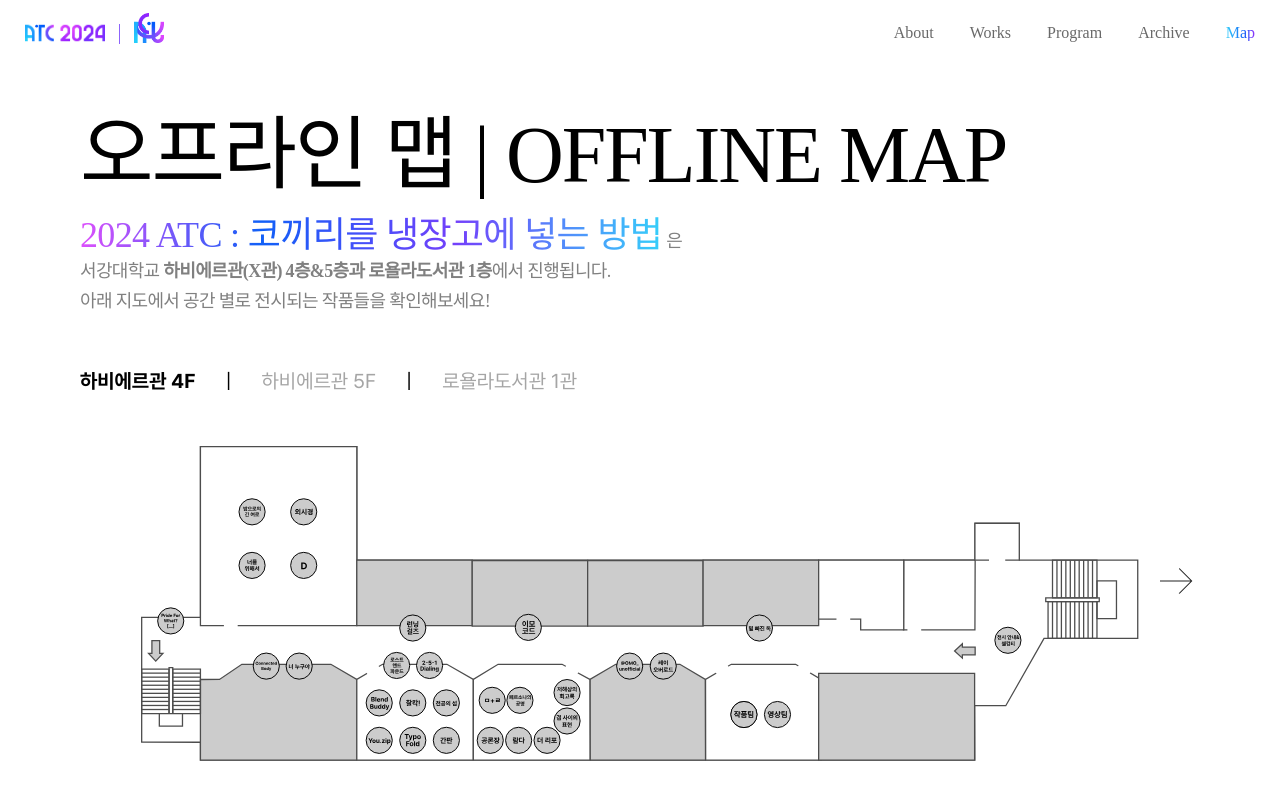
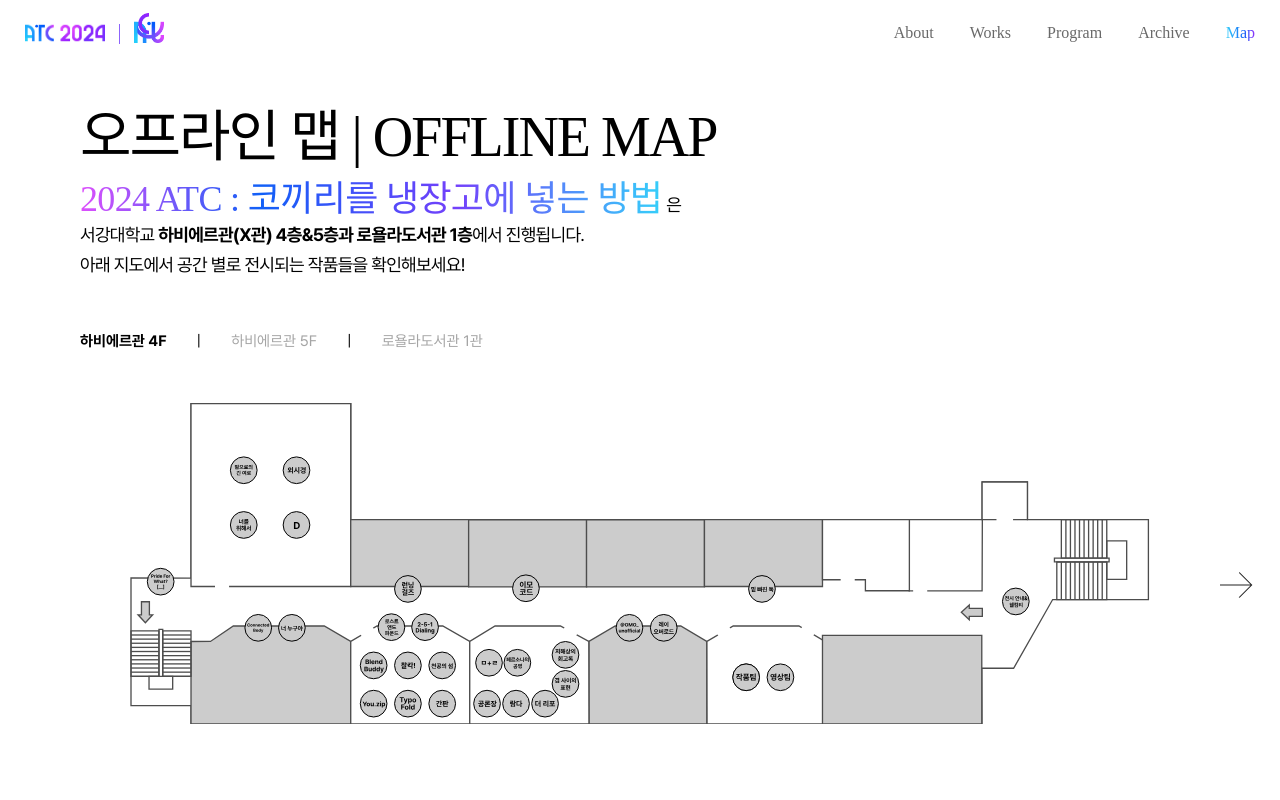
Before and after one commit to rmdnps10/ATC2024, a Next.js app: page /map in a window 1280 px wide. Built offline with nearby package versions, Linux system fonts and the light colour scheme.

Commit message:
Fix: 미디어 쿼리 #5

```diff
--- a/src/app/(main)/map/page.js
+++ b/src/app/(main)/map/page.js
@@ -7,7 +7,6 @@ import { fourthData, FourthFloorSVG } from '@/components/map/FourthFloor'
 import { fifthData, FifthFloorSVG } from '@/components/map/FifthFloor'
 import { loyolaData, LoyolaSVG } from '@/components/map/Loyola'
 import { useRouter } from 'next/navigation'
-import Loading from '../loading'
 //
 //
 //
@@ -195,21 +194,22 @@ export default function Home() {
             ref={el => (mapRefs.current[0] = el)}
             className={styles.firstSpan}>
             <FourthFloorSVG />
-            {/* <p>{tabList[0]}</p> */}
+            <p>{tabList[0]}</p>
           </span>
           <span
             ref={el => (mapRefs.current[1] = el)}
             className={styles.secondSpan}>
             <FifthFloorSVG />
-            {/* <p>{tabList[1]}</p> */}
+            <p>{tabList[1]}</p>
           </span>
           <span
             ref={el => (mapRefs.current[2] = el)}
             className={styles.thirdSpan}>
             <LoyolaSVG />
-            {/* <p>{tabList[2]}</p> */}
+            <p>{tabList[2]}</p>
           </span>
         </div>
+      </section>
       {selectedTab === 0 ? null : (
         <Image
           onClick={() => handleTabClick((selectedTab + 2) % 3)}
@@ -230,25 +230,6 @@ export default function Home() {
           height={50}
         />
       )}
-        {/* <svg className={styles.line}>
-            {selectedPos && (
-              <line
-                x1={selectedPos.x * 0.3} //up
-                y1={selectedPos.y * 0.3}
-                // x2={map(selectedPos.x, 46, 1343, 176, 919)}
-                x2={selectedPos.x}
-                // y2={map(selectedPos.y, 102, 456, 441, 640)}
-                y2={selectedPos.y}
-                // x1={200}
-                // y1={200}
-                // x2={400}
-                // y2={400}
-                stroke="black"
-                strokeWidth="2"
-              />
-            )}
-          </svg> */}
-      </section>
     </main>
   )
 }
--- a/src/app/(main)/map/page.module.css
+++ b/src/app/(main)/map/page.module.css
@@ -4,8 +4,8 @@
   display: flex;
   flex-direction: column;
   padding: 0 8rem;
-  @media (max-width: 430px) {
-    padding: 0 4rem;
+  @media (max-width: 768px) {
+    padding: 0rem 4rem;
   }
 }
 
@@ -18,26 +18,47 @@
 .headerTitle {
   color: #000;
   font-family: 'Sandoll Seoul';
-  font-size: 8rem;
+  font-size: 7cqh;
   font-style: normal;
   font-weight: 400;
   line-height: 150%; /* 150px */
   letter-spacing: -2px;
-  @media (max-width: 431px) {
+  word-break: keep-all;
+  @media (max-width: 1024px) {
+    text-align: center;
+    color: #000;
+    font-size: 5rem;
+    letter-spacing: -0.9px;
+    display: flex;
+    justify-content: flex-start;
+  }
+  @media (max-width: 768px) {
     color: #000;
     font-size: 3rem;
     letter-spacing: -0.9px;
+    display: flex;
+    justify-content: center;
   }
 }
 
 .headerDesc {
-  font-family: Pretendard;
   font-size: 1.8rem;
   font-style: normal;
   font-weight: 400;
   line-height: 30px; /* 136.364% */
+  color: #000;
   letter-spacing: -0.66px;
-  @media (max-width: 431px) {
+  word-break: keep-all;
+  @media (max-width: 1024px) {
+    font-size: 1.4rem;
+    line-height: 2rem;
+  }
+  @media (max-width: 768px) {
+    font-size: 1.4rem;
+    text-align: center;
+    line-height: 2rem;
+  }
+  @media (max-width: 430px) {
     font-size: 1rem;
     text-align: center;
     line-height: 1.4rem;
@@ -45,6 +66,7 @@
 }
 
 .spanRainbow {
+  word-break: keep-all;
   font-family: 'Sandoll Seoul';
   font-size: 36px;
   font-style: normal;
@@ -60,7 +82,7 @@
   background-clip: text;
   -webkit-background-clip: text;
   -webkit-text-fill-color: transparent;
-  @media (max-width: 431px) {
+  @media (max-width: 1024px) {
     font-size: 24px;
   }
 }
@@ -78,14 +100,19 @@
   padding-top: 5rem;
   position: relative;
   overflow: hidden;
+  @media (max-width: 768px) {
+    padding: 0;
+    height: 100vh;
+    overflow: visible;
+  }
 }
 
 .main section ul {
   display: flex;
   gap: 3rem;
-  font-size: 2rem;
+  font-size: 1.5rem;
   color: #a5a5a5;
-  @media (max-width: 431px) {
+  @media (max-width: 768px) {
     display: none;
   }
 }
@@ -106,8 +133,10 @@
   display: flex;
   overflow: hidden;
   position: relative;
-  @media (max-width: 431px) {
+  @media (max-width: 768px) {
     flex-direction: column;
+    overflow: visible;
+    height: 100vh;
   }
 }
 
@@ -117,21 +146,21 @@
   height: 90%;
   transform: translateX(100%);
   transition: transform 0.3s ease-in;
-  @media (max-width: 431px) {
-    flex-basis: 30%;
+  @media (max-width: 768px) {
+    height: 100vh;
+    flex: 0 0 30%;
     transform: translateX(0);
   }
 }
 
 .main section div span p {
   display: none;
-  @media (max-width: 431px) {
+  @media (max-width: 768px) {
     width: 100%;
     display: flex;
     justify-content: center;
     color: #000;
     text-align: center;
-    font-family: Pretendard;
     font-size: 10px;
     font-style: normal;
     font-weight: 700;
@@ -175,10 +204,12 @@
 .arrowLeft {
   cursor: pointer;
   position: absolute;
-  top: 50%;
-  left: 0;
-  /* transform: translate(-100%, -50%); */
-  @media (max-width: 431px) {
+  top: 70%;
+  left: 2rem;
+  @media (max-width: 1024px) {
+    top: 50%;
+  }
+  @media (max-width: 768px) {
     display: none;
   }
 }
@@ -187,10 +218,13 @@
   z-index: 2000;
   cursor: pointer;
   position: absolute;
-  top: 50%;
-  right: 0;
+  top: 70%;
+  right: 2rem;
   transform: rotate(180deg);
-  @media (max-width: 431px) {
+  @media (max-width: 1024px) {
+    top: 50%;
+  }
+  @media (max-width: 768px) {
     display: none;
   }
 }
@@ -211,7 +245,10 @@
   flex-direction: column;
   align-items: flex-start;
   padding: 2rem;
-  @media (max-width: 430px) {
+  @media (max-width: 1024px) {
+    width: 35vw;
+  }
+  @media (max-width: 768px) {
     display: none;
   }
 }
@@ -222,9 +259,6 @@
   color: white;
   padding: 0.5rem 1rem;
   cursor: pointer;
-}
-
-.selectedCircleInfo button:hover {
 }
 
 .selectedCircleInfo.visible {
@@ -265,11 +299,13 @@
 .popupTeam {
   color: #fff;
   text-align: center;
-  font-family: Pretendard;
   font-size: 10px;
   font-style: normal;
   font-weight: 600;
   line-height: 10px; /* 100% */
+  @media (max-width: 1024px) {
+    font-size: 10px;
+  }
 }
 .popupTitle {
   color: #fff;
@@ -279,6 +315,9 @@
   font-style: normal;
   font-weight: 400;
   word-break: break-all;
+  @media (max-width: 1024px) {
+    font-size: 24px;
+  }
 }
 
 .line {
--- a/src/app/(main)/works/[id]/page.module.css
+++ b/src/app/(main)/works/[id]/page.module.css
@@ -20,16 +20,19 @@
   position: relative;
   background-color: rgb(0, 0, 0);
   filter: opacity(0.8);
+  @media (max-width: 768px) {
+    height: 30vw;
+  }
   @media (max-width: 430px) {
     height: 50vw;
   }
 }
 
 .main header {
-  padding: 11rem 10rem;
+  padding: 5rem 10rem;
   word-break: keep-all;
   position: relative;
-  @media (max-width: 430px) {
+  @media (max-width: 1024px) {
     padding: 2rem 3rem;
   }
 }
@@ -81,6 +84,10 @@
     width: 80%;
     font-size: 8rem;
   }
+  @media (max-width: 768px) {
+    width: 80%;
+    font-size: 6.5rem;
+  }
   @media (max-width: 430px) {
     font-size: 5rem;
     width: 80%;
@@ -123,17 +130,24 @@
   line-height: 3rem;
   margin-bottom: 5rem;
   max-width: 50%;
+  @media (max-width: 768px) {
+    font-size: 2.4rem;
+    line-height: 2.3rem;
+    max-width: 90%;
+    margin-bottom: 3rem;
+  }
   @media (max-width: 430px) {
-    font-size: 2rem;
+    font-size: 2.4rem;
     line-height: 2.3rem;
-    max-width: 80%;
+    max-width: 90%;
+    margin-bottom: 2rem;
   }
 }
 
 .headerDesc {
   display: flex;
   justify-content: space-between;
-  @media (max-width: 430px) {
+  @media (max-width: 768px) {
     flex-direction: column;
   }
 }
@@ -142,12 +156,11 @@
   text-wrap: wrap;
   max-width: 40%;
   color: #121212;
-  font-family: Pretendard;
   font-size: 1.5rem;
   font-weight: 400;
   letter-spacing: -0.6px;
   word-break: keep-all;
-  @media (max-width: 430px) {
+  @media (max-width: 768px) {
     max-width: 80%;
   }
 }
@@ -155,7 +168,7 @@
 .headerDesc nav ul {
   display: flex;
   flex-direction: column;
-  @media (max-width: 430px) {
+  @media (max-width: 768px) {
     margin-top: 5rem;
     align-items: flex-start;
     gap: 1rem;
@@ -165,7 +178,6 @@
 .headerDesc nav ul li {
   color: #121212;
   text-align: right;
-  font-family: Pretendard;
   font-size: 1.5rem;
   font-weight: 600;
   letter-spacing: -0.4px;
@@ -174,7 +186,6 @@
 .headerDesc nav ul a {
   color: #121212;
   text-align: right;
-  font-family: Pretendard;
   font-size: 1.5rem;
   font-weight: 600;
   letter-spacing: -0.4px;
@@ -188,17 +199,20 @@
   gap: 5rem;
   flex-direction: column;
   justify-content: flex-start;
-  @media (max-width: 430px) {
+  @media (max-width: 1024px) {
     padding: 0 3rem;
   }
 }
 
 .introduceImage {
   width: 100%;
-  height: 150vh;
+  height: 100vh;
   position: relative;
   @media (max-width: 1024px) {
-    height: 60vh;
+    height: 90vh;
+  }
+  @media (max-width: 640px) {
+    height: 50vh;
   }
   @media (max-width: 430px) {
     height: 30vh;
@@ -210,7 +224,7 @@
   display: flex;
   justify-content: space-between;
   align-items: center;
-  @media (max-width: 430px) {
+  @media (max-width: 768px) {
     padding: 5rem 3rem;
     flex-direction: column;
     align-items: flex-end;
@@ -225,7 +239,7 @@
   border-radius: 50%;
   background-color: black;
   flex-shrink: 0;
-  @media (max-width: 430px) {
+  @media (max-width: 768px) {
     width: 100%;
     border-radius: 0;
     height: 30vw;
@@ -243,7 +257,7 @@
   font-weight: 400;
   line-height: 4rem; /* 57.143% */
   border-bottom: 1px solid #333333;
-  @media (min-width: 431px) {
+  @media (min-width: 768px) {
     display: none;
   }
 }
@@ -253,7 +267,7 @@
   display: flex;
   flex-direction: column;
   align-items: flex-end;
-  @media (max-width: 430px) {
+  @media (max-width: 768px) {
     margin-top: 3rem;
   }
 }
@@ -268,7 +282,7 @@
   font-weight: 400;
   line-height: 4rem; /* 57.143% */
   border-bottom: 1px solid #333333;
-  @media (max-width: 430px) {
+  @media (max-width: 768px) {
     display: none;
   }
 }
@@ -287,7 +301,7 @@
   font-style: normal;
   font-weight: 400;
   line-height: normal;
-  @media (max-width: 430px) {
+  @media (max-width: 768px) {
     font-size: 3rem;
   }
 }
@@ -297,7 +311,7 @@
   gap: 1rem;
   flex-direction: column;
   align-items: flex-end;
-  @media (max-width: 430px) {
+  @media (max-width: 768px) {
     gap: 2rem;
   }
 }
@@ -317,6 +331,10 @@
   margin-bottom: 2rem;
   flex-wrap: wrap;
   max-width: 40vw;
+  @media (max-width: 768px) {
+    font-size: 2.5rem;
+    max-width: 80vw;
+  }
   @media (max-width: 430px) {
     font-size: 1.8rem;
     max-width: 80vw;
@@ -327,25 +345,23 @@
   max-width: 20vw;
   color: #000;
   text-align: right;
-  font-family: Pretendard;
   font-size: 1.3rem;
   font-weight: 400;
   line-height: 1.8rem;
   letter-spacing: -0.6px;
   word-break: keep-all;
-  @media (max-width: 430px) {
+  @media (max-width: 768px) {
     max-width: 80vw;
     font-size: 1.3rem;
   }
 }
 
 .teamDesc button {
-  width: 15rem;
+  width: 20vw;
   height: 3.5rem;
   margin-top: 5rem;
   color: #121212;
-  font-family: Pretendard;
-  font-size: 1rem;
+  font-size: 1.4rem;
   font-style: normal;
   font-weight: 400;
   line-height: normal;
@@ -360,8 +376,10 @@
   justify-content: center;
   align-items: center;
   padding: 0;
-  @media (max-width: 430px) {
+  @media (max-width: 768px) {
     margin-top: 2rem;
+    font-size: 1rem;
+    width: 15rem;
   }
 }
 
@@ -407,7 +425,7 @@
   display: flex;
   flex-direction: column;
   gap: 2rem;
-  @media (max-width: 430px) {
+  @media (max-width: 768px) {
     padding: 5rem 3rem;
   }
 }
@@ -433,7 +451,6 @@
   border: 1px solid #767676;
   padding: 2rem 1.5rem;
   resize: none;
-  font-family: 'Pretendard';
   font-size: 1.5rem;
   letter-spacing: 0.1rem;
   @media (max-width: 430px) {
@@ -462,7 +479,6 @@
   width: 15rem;
   height: 4rem;
   color: #121212;
-  font-family: Pretendard;
   font-size: 1.5rem;
   font-style: normal;
   font-weight: 600;
```
Also changed, not shown: src/app/(main)/works/page.js (+4 -4 lines), src/app/(main)/works/page.module.css (+17 -8 lines), src/components/works/GuesBook.module.css (+18 -8 lines), src/components/works/WorkDetailModal.module.css (+15 -8 lines). Lines whose indentation alone changed are shown as unchanged.
